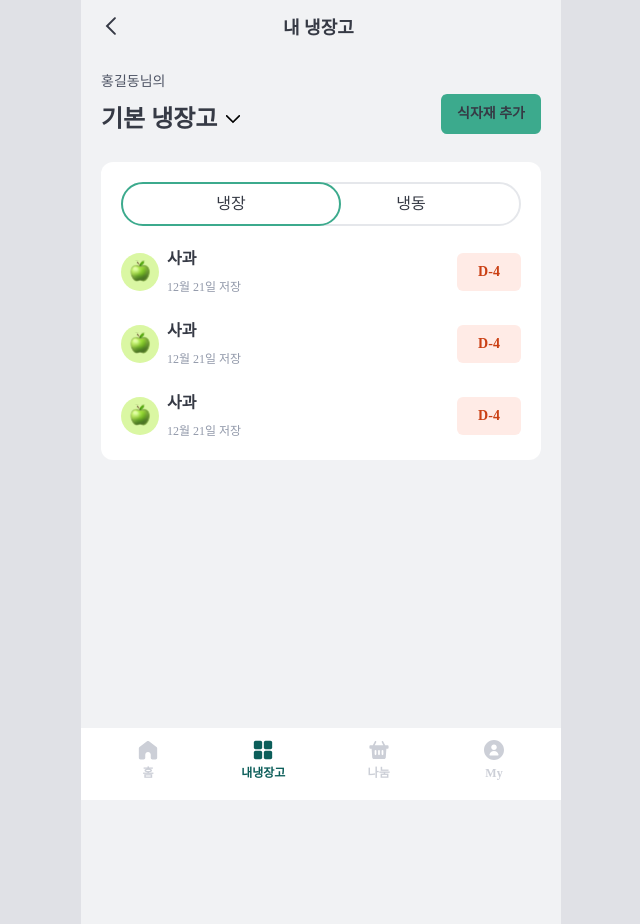
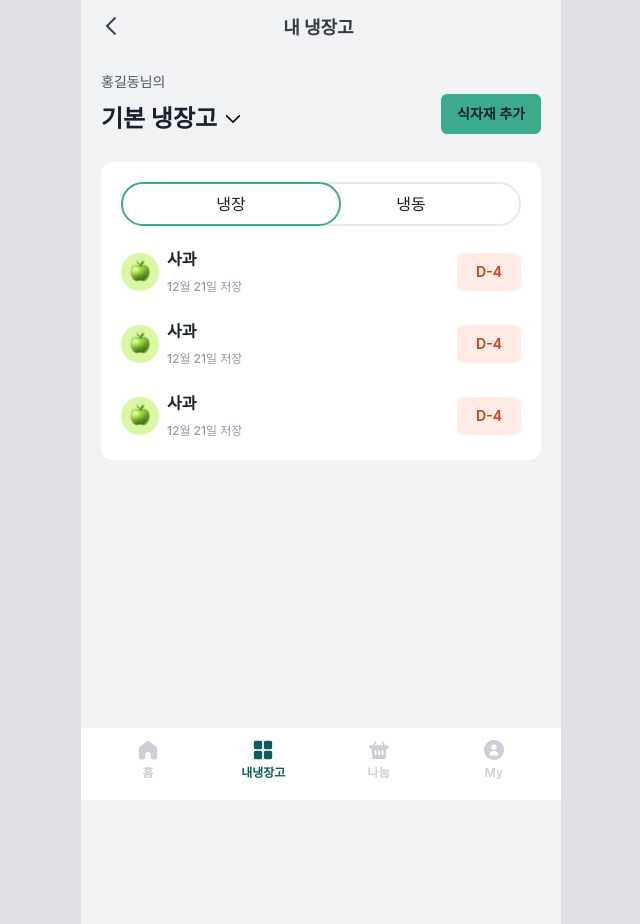
Before and after one commit to DDD-Community/fridge-link-web, a Next.js app: page /fridge in a window 1280 px wide. Shown: the whole page, without its empty margins (319-959 px from the left). Built offline with nearby package versions, Linux system fonts and the light colour scheme; a web font is replaced by a local one.

Commit message:
fix: charkra theme 전역 설정

```diff
--- a/src/components/atoms/Toggle.tsx
+++ b/src/components/atoms/Toggle.tsx
@@ -1,27 +1,12 @@
 import React from 'react';
-import { extendTheme, ThemeProvider, CSSReset, Switch } from '@chakra-ui/react';
-
-const customTheme = extendTheme({
-  colors: {
-    primary2: {
-      500: '#3CAA8D',
-    },
-  },
-});
+import { Switch } from '@chakra-ui/react';
 
 const Toggle: React.FC<{
   isToggleOn?: boolean;
   onClick?: () => void;
 }> = ({ isToggleOn, onClick }) => {
   return (
-    <ThemeProvider theme={customTheme}>
-      <CSSReset />
-      <Switch
-        colorScheme="primary2"
-        isChecked={isToggleOn}
-        onChange={onClick}
-      />
-    </ThemeProvider>
+    <Switch colorScheme="primary2" isChecked={isToggleOn} onChange={onClick} />
   );
 };
 
--- a/src/pages/_app.tsx
+++ b/src/pages/_app.tsx
@@ -1,3 +1,4 @@
+import { ChakraProvider, CSSReset, extendTheme } from '@chakra-ui/react';
 import Layout from '@/components/templates/Layout';
 import '@/styles/globals.css';
 import type { AppProps } from 'next/app';
@@ -6,12 +7,21 @@ import 'dayjs/locale/ko';
 import dayjs from 'dayjs';
 dayjs.locale('ko');
 
+const theme = extendTheme({
+  colors: {
+    primary2: { 500: '#3CAA8D' },
+  },
+});
+
 export default function App({ Component, pageProps }: AppProps): JSX.Element {
   return (
     <RecoilRoot>
-      <Layout>
-        <Component {...pageProps} />
-      </Layout>
+      <ChakraProvider theme={theme}>
+        <CSSReset />
+        <Layout>
+          <Component {...pageProps} />
+        </Layout>
+      </ChakraProvider>
     </RecoilRoot>
   );
 }
```
